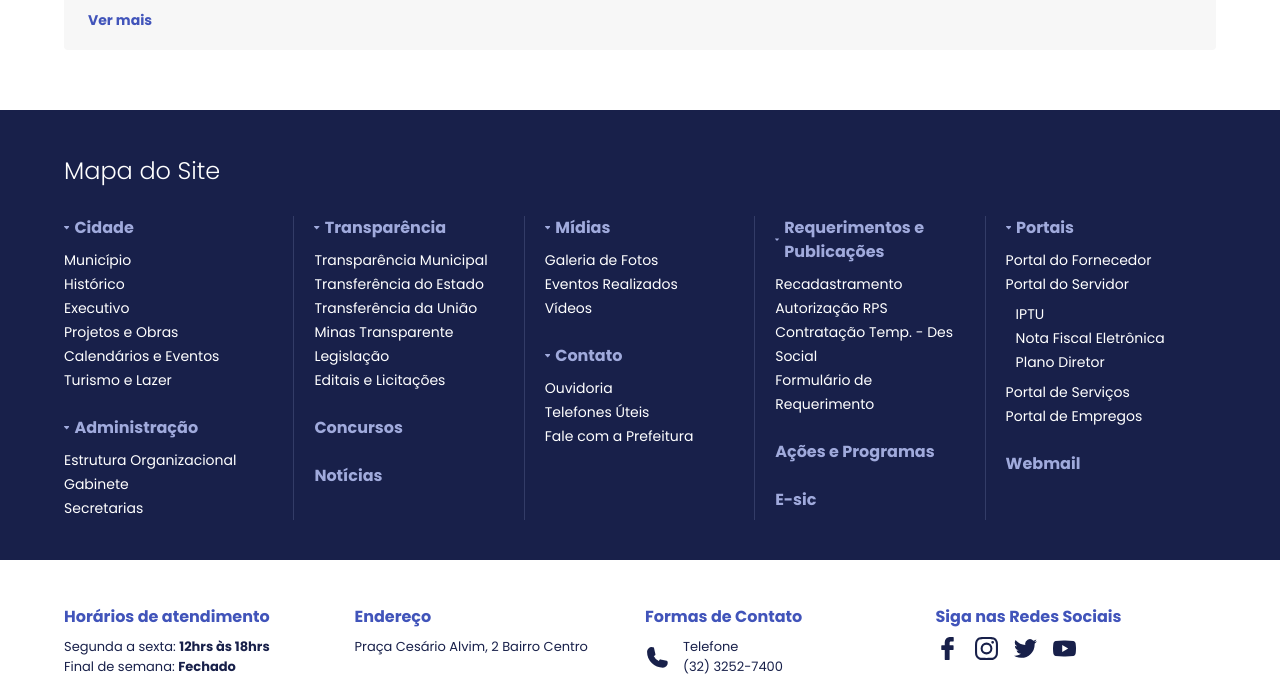
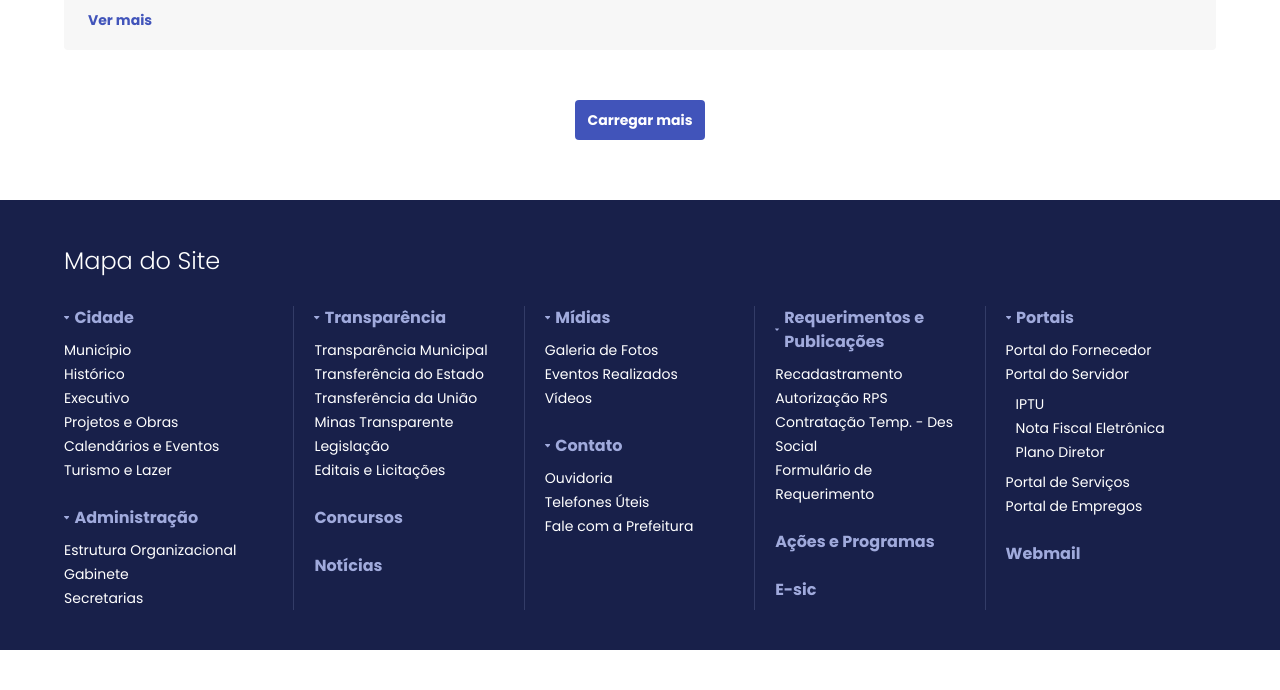
Before and after one commit to JonasSilvaDeveloper/PrefeituraSantosDumont, a website: page pages/noticias.html in a window 1280 px wide. Shown: the part 984-1674 px from the top of the page. Drawn offline with nearby package versions, Linux system fonts and the light colour scheme.

Commit message:
add button more

```diff
--- a/assets/sass/pages/_intern.scss
+++ b/assets/sass/pages/_intern.scss
@@ -117,6 +117,15 @@
     width: 100%;
     height: 100%;
     border-radius: .4rem;
+  }
+
+  &__more{
+    margin: 5rem 0;
+    text-align: center;
+  }
+
+  &__btn{
+    @extend .form__submit;
   }
 }
 
--- a/pages/noticias.html
+++ b/pages/noticias.html
@@ -638,6 +638,9 @@
             </div>
           </div>
         </div>
+        <div class="page__more">
+          <button type="button" class="page__btn">Carregar mais</button>
+        </div>
       </div>
     </section>
   </main>
```
Also changed, not shown: styles/main.css, styles/minify/main.min.css.
